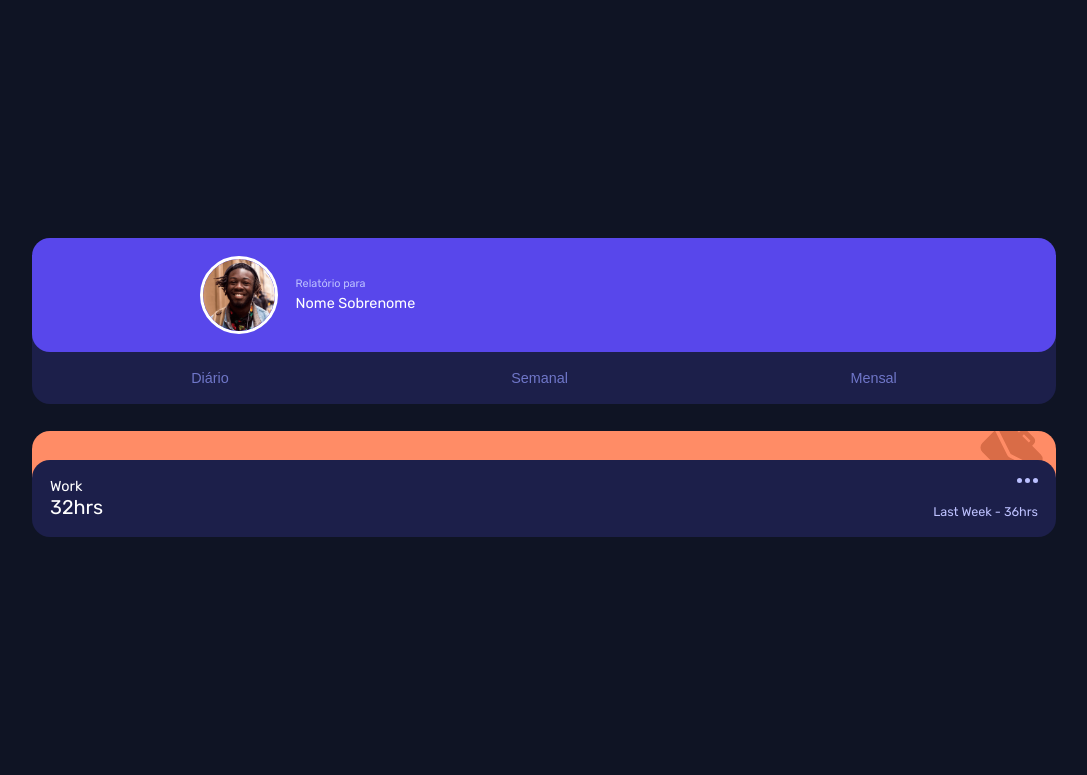
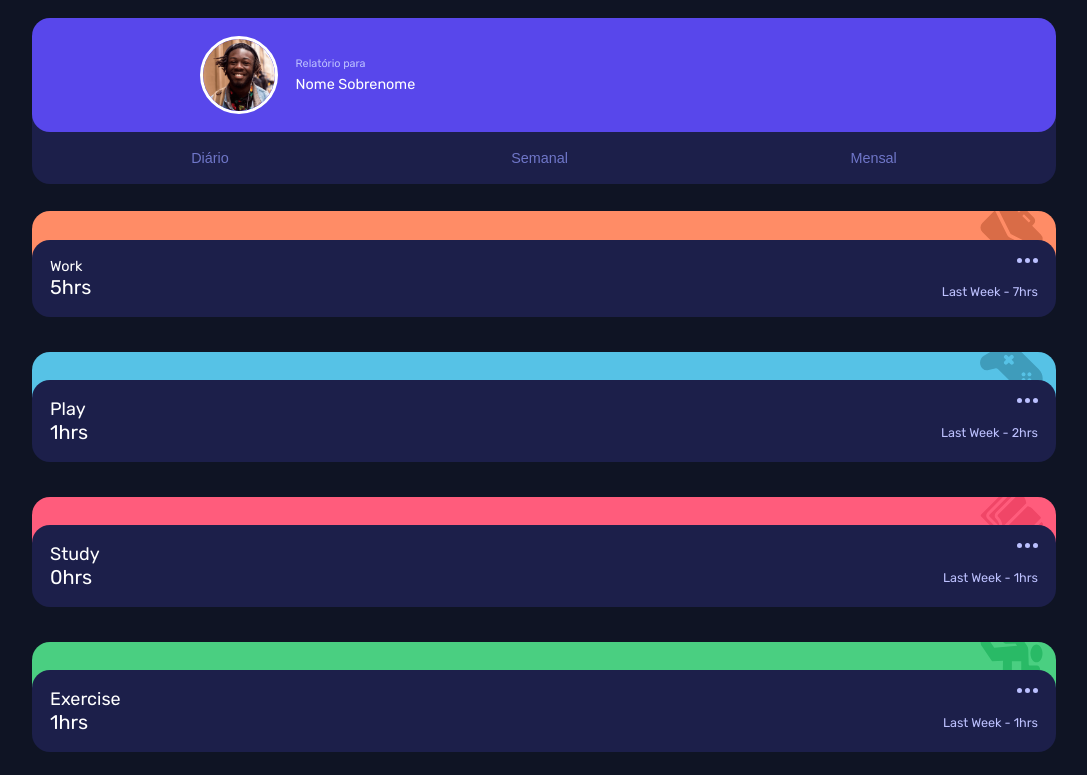
Before and after one commit to ApenasFe/time-tracking-dashboard, a plain HTML site: page index.html in a window 1280 px wide. Both pictures are taken after a click on the button "Diário". Shown: the top 775 px of the page, without its empty margins (96-1183 px from the left). Drawn offline with Linux system fonts and the light colour scheme.

Commit message:
Adicionado função dos botões e loop para criação dos containers de atividade.

```diff
--- a/index.html
+++ b/index.html
@@ -1,16 +1,13 @@
-<!DOCTYPE html>
 <html lang="en">
-
 <head>
     <meta charset="UTF-8">
-  <meta name="viewport" content="width=device-width, initial-scale=1.0"> <!-- displays site properly based on user's device -->
-  <link rel="icon" type="image/png" sizes="32x32" href="./images/favicon-32x32.png">
+    <meta name="viewport" content="width=device-width, initial-scale=1.0">
     <link rel="stylesheet" href="style.css">
-  <title>Frontend Mentor | Time tracking dashboard</title>
+    <title>Document</title>
 </head>
-
-<body>
-  <!--Container do usuário-->
+<body >
+    <div class="main-container" id="main">
+        <!--Container das informações do usuário-->
         <div class="user-container">
 
             <div class="user-box">
@@ -22,36 +19,18 @@
             </div>
 
             <div class="option-box">
-      <button class="option-button">Diário</button>
-      <button class="option-button">Semanal</button>
-      <button class="option-button">Mensal</button>
+              <button class="option-button" id="daily-btn">Diário</button>
+              <button class="option-button" id="weekly-btn">Semanal</button>
+              <button class="option-button" id="monthly-btn">Mensal</button>
             </div>
 
         </div>
+        <!--Container das atividades-->
+        <div class="activity-container" id="activity-container-id">
 
-  <!--Container da atividade-->
-  <div class="activity-container">
-
-    <div class="banner-box" id="work-banner">
-      <img src="images/icon-work.svg" alt="Activity Icon" class="activity-icon">
-    </div>
-
-    <div class="activity-box" id="work-info">
-      <div class="activity-info" id="current-time">
-        <p class="activity-text" id="work-text">Work</p>
-        <p class="activity-text" id="current-time-text">32hrs</p>
-      </div>
-
-      <div class="activity-info" id="last-time">
-        <div class="ellipsis-grid">
-          <img src="images/icon-ellipsis.svg" class="ellipsis-icon">
-        </div>
-        <p class="activity-text" id="last-time-text">Last Week - 36hrs</p>
         </div>
     </div>
-
-  </div>
-
+<script src="data.json" type="text/javascript"></script>
+<script src="index.js" type="text/javascript"></script>
 </body>
-
 </html>
--- a/index.js
+++ b/index.js
@@ -0,0 +1,53 @@
+async function readJson(callback, timeKey){
+    //Fazendo fetch e parse do arquivo data.json
+    let dataObject = await fetch('./data.json');
+    let dataText = await dataObject.text();
+    const data = JSON.parse(dataText);
+    let choosenKey = timeKey
+    callback(data, choosenKey);
+};
+
+//Exibe os dados JSON
+function displayData(myData, selectedTimeKey){
+    for (let i = 0; i < myData.length; i++){
+        let activityTitle = myData[i].title;
+        let activityTimeframes = myData[i].timeframes;
+        let timeframeKey = selectedTimeKey;
+        //Cria um container de atividade com os dados JSON
+        createContainer(activityTitle, activityTimeframes, timeframeKey);
+        };
+};
+
+//Função da criação dos containers com os dados JSON
+function createContainer(activity, timeFrame, time) {
+    document.getElementById('activity-container-id').innerHTML +=
+
+    `<div class="banner-box" id="${activity.toLowerCase().replace(/ /, "-")}-banner">
+      <img src="images/icon-${activity.toLowerCase().replace(/ /, "-")}.svg" alt="Activity Icon" class="activity-icon">
+    </div>
+
+    <div class="activity-box" id="${activity.toLowerCase().replace(/ /, "-")}-info">
+      <div class="activity-info" id="current-time">
+        <p class="activity-text" id="${activity.toLowerCase().replace(/ /, "-")}-text">${activity}</p>
+        <p class="activity-text" id="current-time-text">${timeFrame[time].current}hrs</p>
+      </div>
+
+      <div class="activity-info" id="last-time">
+        <div class="ellipsis-grid">
+          <img src="images/icon-ellipsis.svg" class="ellipsis-icon">
+        </div>
+        <p class="activity-text" id="last-time-text">Last Week - ${timeFrame[time].previous}hrs</p>
+      </div>
+    </div>`;
+};
+
+function clearContainer(btnKey) {
+    document.getElementById('activity-container-id').innerHTML = ''
+    readJson(displayData, btnKey);
+}
+
+readJson(displayData, 'weekly');
+
+document.getElementById('daily-btn').addEventListener('click', function(){clearContainer('daily');});
+document.getElementById('weekly-btn').addEventListener('click', function(){clearContainer('weekly');});
+document.getElementById('monthly-btn').addEventListener('click', function(){clearContainer('monthly');});
--- a/style.css
+++ b/style.css
@@ -7,9 +7,14 @@ html {
 
 body {
     width: 100vw;
-    height: 100vh;
     background-color: hsl(226, 43%, 10%);
     margin: 0;
+}
+
+/*Classes*/
+/*Containers*/
+.main-container {
+    margin: 1rem 0 0.5rem 0;
     display: flex;
     flex-direction: column;
     justify-content: center;
@@ -17,8 +22,6 @@ body {
     gap: 1rem;
 }
 
-/*Classes*/
-/*Containers*/
 .user-container {
     display: flex;
     flex-direction: column;
@@ -145,3 +148,24 @@ body {
     margin-top: 1.2rem;
     color: hsl(236, 100%, 87%);
 }
+
+/*Banner colors*/
+#play-banner {
+    background-color: hsl(195, 74%, 62%);
+}
+
+#study-banner {
+    background-color: hsl(348, 100%, 68%);
+}
+
+#exercise-banner {
+    background-color: hsl(145, 58%, 55%);
+}
+
+#social-banner {
+    background-color: hsl(264, 64%, 52%);
+}
+
+#self-care-banner {
+    background-color: hsl(43, 84%, 65%);
+}
```
Lines whose indentation alone changed are shown as unchanged.
